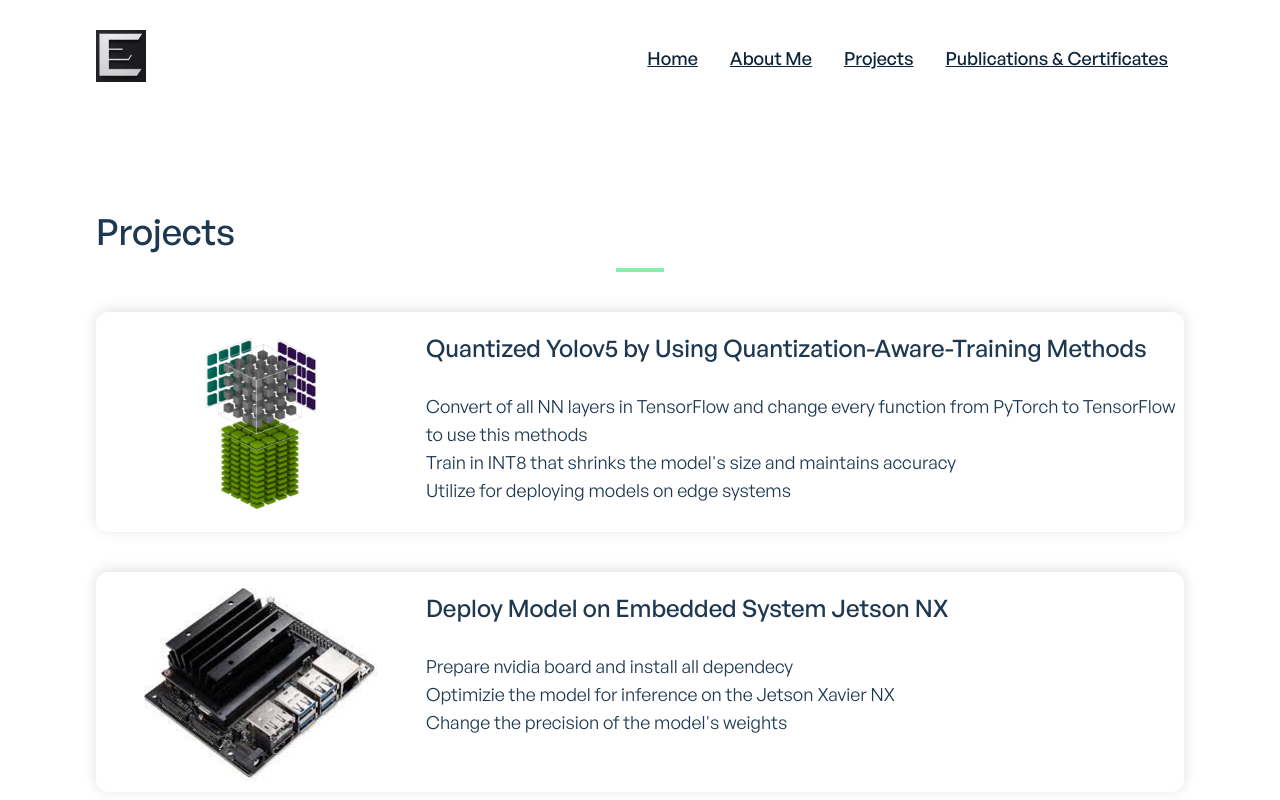
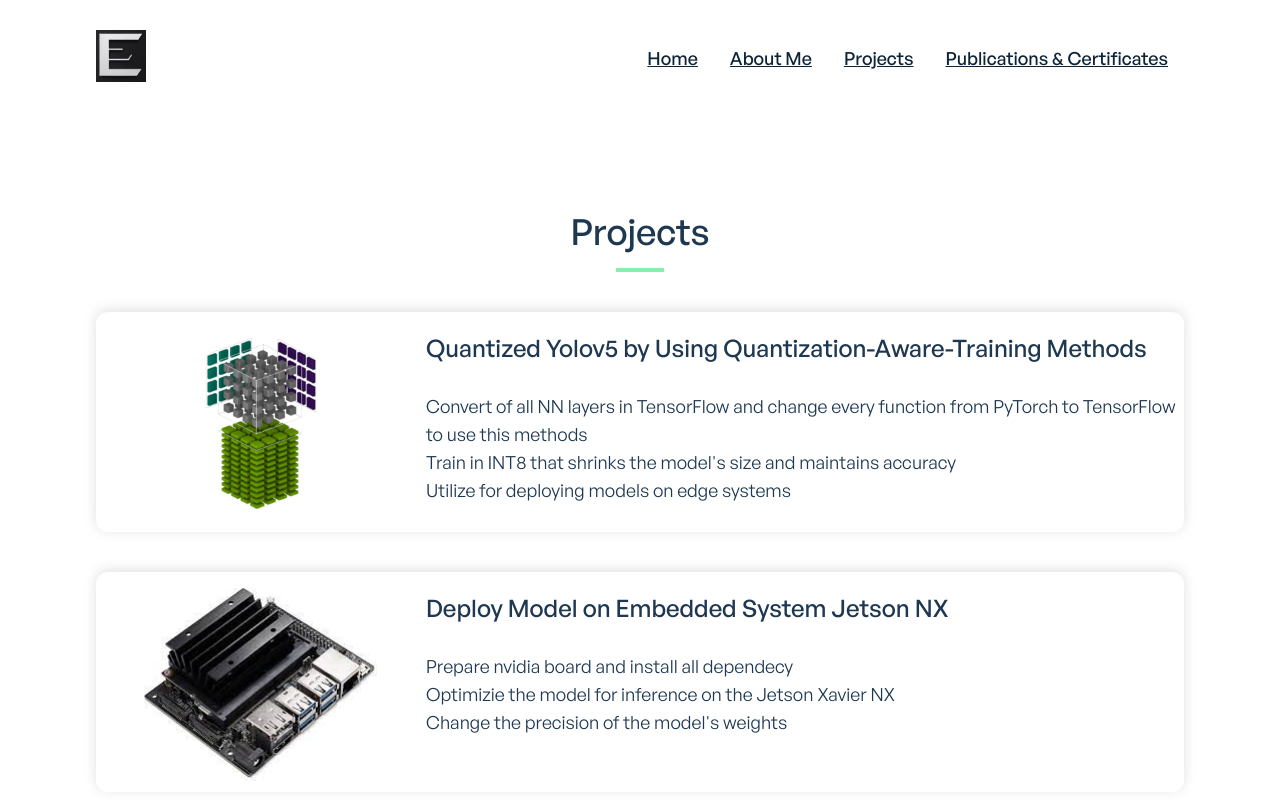
Before and after one commit to ehsanrahnama/website, a Next.js app: page /projects in a window 1280 px wide. Shown: the top 800 px of the page. Built offline with nearby package versions, Linux system fonts and the light colour scheme.

Commit message:
some style change

```diff
--- a/components/projects/ProjectsGrid.jsx
+++ b/components/projects/ProjectsGrid.jsx
@@ -7,7 +7,7 @@ import ProjectsFilter from "./ProjectsFilter";
 function ProjectsGrid({ title, data = [] }) {
   return (
     <section className="py-5 mt-20">
-      <div className="">
+      <div className="text-center">
         <p className="font-general-medium text-2xl sm:text-4xl mb-1 text-ternary-dark dark:text-ternary-light">
           {title}
         </p>
```
